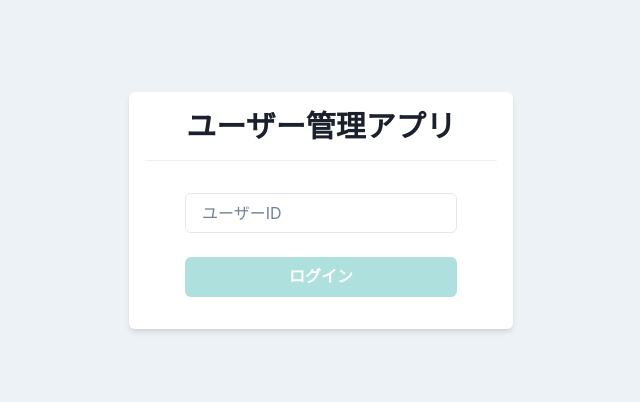
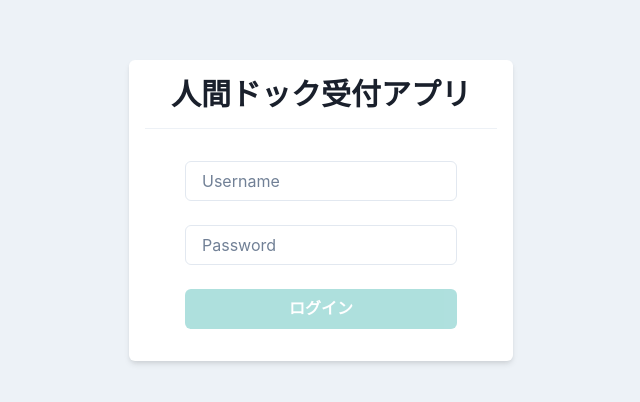
Before and after one commit to TaiyouSekiguchi/medical-check-reception-app, a React (Vite) app in the folder frontend/: page / in a window 1280 px wide. Shown: the part 190-592 px from the top of the page, without its empty margins (319-959 px from the left). Built offline with nearby package versions, Linux system fonts and the light colour scheme; no server answers.

Commit message:
chore: username, passwordでログインするように変更

```diff
--- a/frontend/src/components/pages/Login.tsx
+++ b/frontend/src/components/pages/Login.tsx
@@ -5,30 +5,41 @@ import { PrimaryButton } from 'components/atoms/button/PrimaryButton';
 
 export const Login: VFC = memo(() => {
   const { login, loading } = useAuth();
-  const [userId, setUserId] = useState('');
-  const onChangeUserId = (e: ChangeEvent<HTMLInputElement>) => {
-    setUserId(e.target.value);
+
+  const [username, setUsername] = useState('');
+  const onChangeUserName = (e: ChangeEvent<HTMLInputElement>) => {
+    setUsername(e.target.value);
+  };
+
+  const [password, setPassword] = useState('');
+  const onChangePassword = (e: ChangeEvent<HTMLInputElement>) => {
+    setPassword(e.target.value);
   };
 
   const onClickLogin = () => {
-    login(userId);
+    login(username, password);
   };
 
   return (
     <Flex align="center" justify="center" height="100vh">
       <Box bg="white" w="sm" p={4} borderRadius="md" shadow="md">
         <Heading as="h1" size="lg" textAlign="center">
-          ユーザー管理アプリ
+          人間ドック受付アプリ
         </Heading>
         <Divider my={4} />
         <Stack spacing={6} py={4} px={10}>
           <Input
-            placeholder="ユーザーID"
-            value={userId}
-            onChange={onChangeUserId}
+            placeholder="Username"
+            value={username}
+            onChange={onChangeUserName}
+          />
+          <Input
+            placeholder="Password"
+            value={password}
+            onChange={onChangePassword}
           />
           <PrimaryButton
-            disabled={userId === ''}
+            disabled={username === '' || password === '' || loading}
             loading={loading}
             onClick={onClickLogin}
           >
--- a/frontend/src/hooks/useAuth.ts
+++ b/frontend/src/hooks/useAuth.ts
@@ -1,12 +1,13 @@
 import { useCallback, useState } from 'react';
-import axios from 'axios';
 import { useNavigate } from 'react-router-dom';
+import { API_URL } from '../config';
+import { axios } from '../lib/axios';
 import { type User } from '../types/api/user';
 import { useLoginUser } from './useLoginUser';
 import { useMessage } from './useMessage';
 
 export const useAuth = (): {
-  login: (id: string) => void;
+  login: (username: string, password: string) => void;
   loading: boolean;
 } => {
   const navigate = useNavigate();
@@ -15,13 +16,17 @@ export const useAuth = (): {
   const [loading, setLoading] = useState(false);
 
   const login = useCallback(
-    (id: string) => {
+    (username: string, password: string) => {
       setLoading(true);
+      console.log(username, password);
+      console.log(API_URL);
+
+      // APIを POST /login にする
       axios
-        .get<User>(`https://jsonplaceholder.typicode.com/users/${id}`)
+        .get<User>('/users/9')
         .then((res) => {
           if (res.data != null) {
-            const isAdmin = res.data.id === 10;
+            const isAdmin = true;
             setLoginUser({ ...res.data, isAdmin });
             showMessage({ title: 'ログインしました', status: 'success' });
             navigate('/home');
@@ -38,5 +43,7 @@ export const useAuth = (): {
     [navigate, setLoading, showMessage, setLoginUser]
   );
 
+  // Todo logout関数を作成する
+
   return { login, loading };
 };
```
Also changed, not shown: frontend/src/types/api/user.ts (+0 -19 lines).
